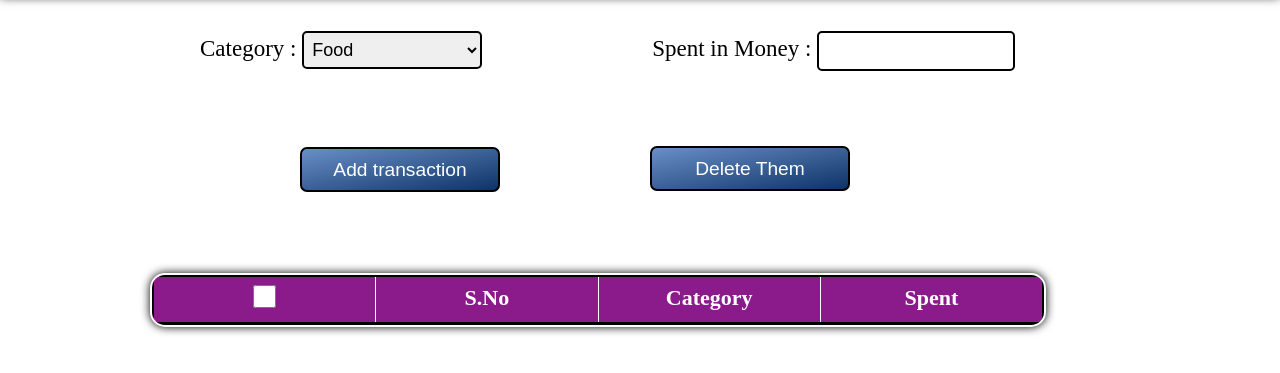
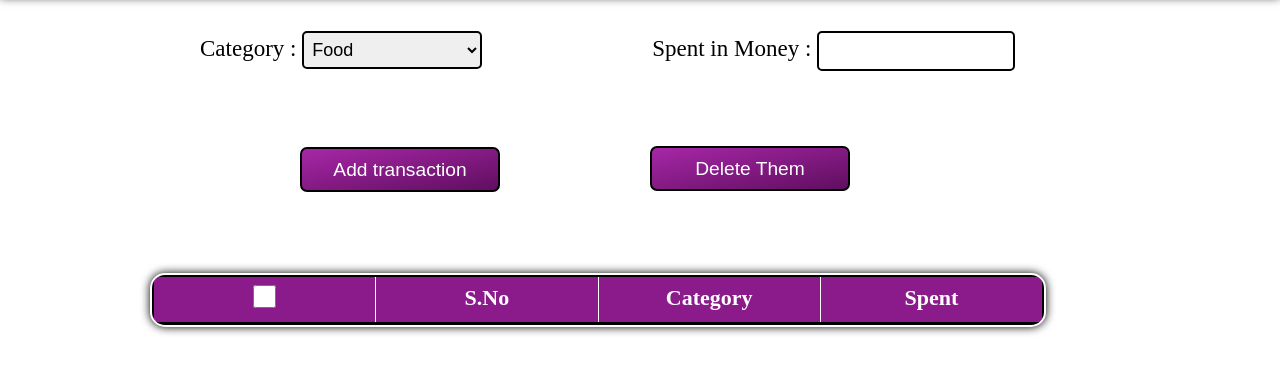
Before and after one commit to pranush-reddy/ExpenseTracker-, a plain HTML site: page index.html in a window 1280 px wide. Shown: the part 79-452 px from the top of the page. Drawn offline with Linux system fonts and the light colour scheme.

Commit message:
Update index.html

```diff
--- a/index.html
+++ b/index.html
@@ -114,7 +114,7 @@
         border: 2px solid black;
         border-radius: 7px;
         color: white;
-        background-image: linear-gradient(to bottom right,rgb(104, 143, 198),rgb(14, 51, 104));
+        background-image: linear-gradient(to bottom right,rgb(167, 39, 167),rgb(96, 14, 96));
     }th{
         background-color:rgb(139, 26, 139);
         color: white;
```
